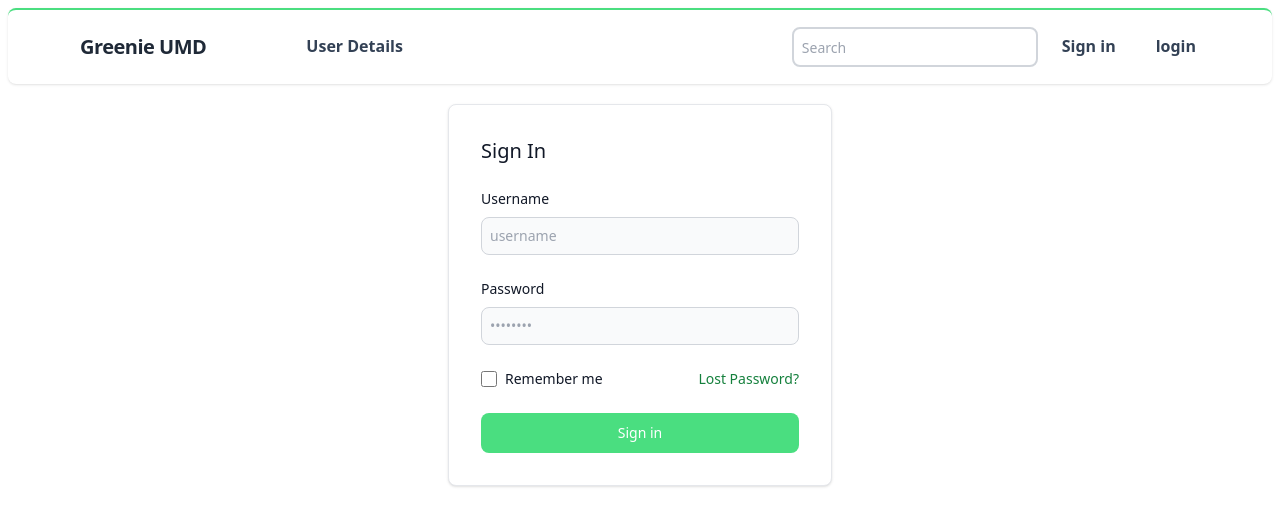
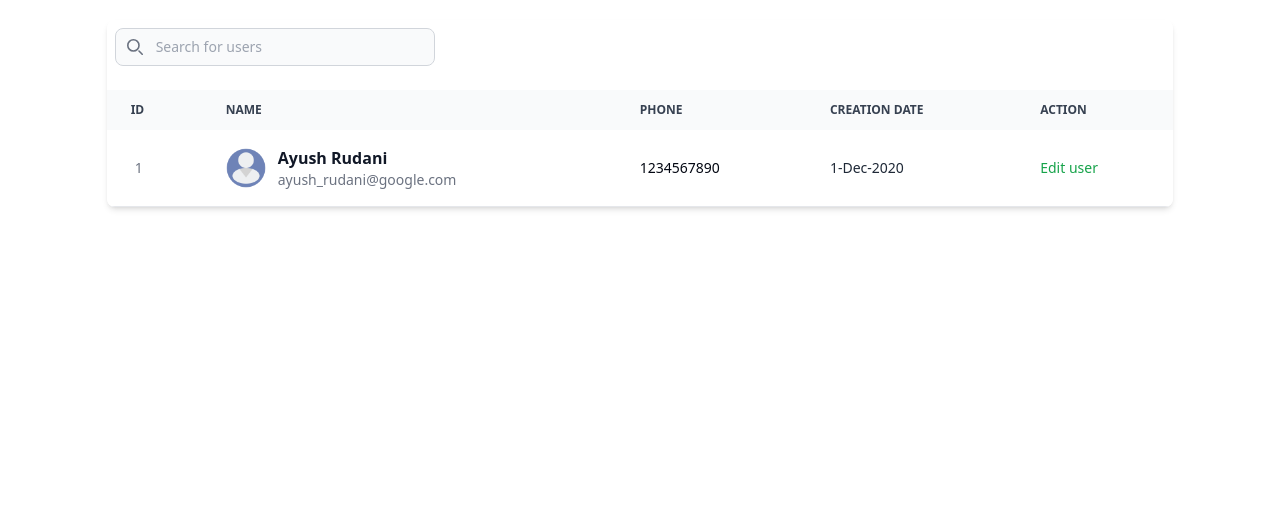
Before and after one commit to ayush-rudani/greenie_umd, a Next.js app: page / in a window 1280 px wide. Shown: the top 526 px of the page. Built offline with nearby package versions, Linux system fonts and the light colour scheme.

Commit message:
UserDetails component initial design

```diff
--- a/src/pages/AcCreation.js
+++ b/src/pages/AcCreation.js
@@ -55,7 +55,7 @@ export default function () {
                             type="password"
                             name="password"
                             id="password"
-                            placeholder="••••••••"
+                            placeholder="••••••••••"
                             className="w-full p-2 bg-gray-50 border border-gray-300 text-gray-900 text-sm rounded-lg focus:ring-green-500 focus:border-green-500 block dark:bg-gray-600 dark:border-gray-500 dark:placeholder-gray-400 dark:text-white"
                             required
                         />
--- /dev/null
+++ b/src/pages/UserDetail.js
@@ -0,0 +1,54 @@
+import React from 'react'
+
+export default function UserDetail() {
+    return (
+        <>
+            <div class="relative overflow-x-auto shadow-md sm:rounded-lg m-5 w-5/6 mx-auto">
+                <div class="flex items-center justify-between flex-column flex-wrap md:flex-row space-y-4 md:space-y-0 pb-4 bg-white  m-2">
+                    <label for="table-search" class="sr-only">Search</label>
+                    <div class="relative">
+                        <div class="absolute inset-y-0 rtl:inset-r-0 start-0 flex items-center ps-3 pointer-events-none">
+                            <svg class="w-4 h-4 text-gray-500" aria-hidden="true" fill="none" viewBox="0 0 20 20">
+                                <path stroke="currentColor" stroke-linecap="round" stroke-linejoin="round" stroke-width="2" d="m19 19-4-4m0-7A7 7 0 1 1 1 8a7 7 0 0 1 14 0Z" />
+                            </svg>
+                        </div>
+                        <input type="text" id="table-search-users" class="block p-2 ps-10 text-sm text-gray-900 border border-gray-300 rounded-lg w-80 bg-gray-50 focus:ring-green-500 focus:border-green-500" placeholder="Search for users" />
+                    </div>
+                </div>
+                <table class="w-full text-sm text-left rtl:text-right text-gray-50">
+                    <thead class="text-xs text-gray-700 uppercase bg-gray-50">
+                        <tr>
+                            <th scope="col" class="px-6 py-3">ID</th>
+                            <th scope="col" class="px-6 py-3">Name</th>
+                            <th scope="col" class="px-6 py-3">Phone</th>
+                            <th scope="col" class="px-6 py-3">Creation date</th>
+                            <th scope="col" class="px-6 py-3">Action</th>
+                        </tr>
+                    </thead>
+
+                    <tbody>
+                        <tr class="bg-white border-b hover:bg-gray-50">
+                            <td class="px-7 py-4 text-gray-500">
+                                1
+                            </td>
+                            <th scope="row" class="flex items-center px-6 py-4 text-gray-900 whitespace-nowrap">
+                                <img class="w-10 h-10 rounded-full" src="user.png" alt="" />
+                                <div class="ps-3">
+                                    <div class="text-base font-semibold">Ayush Rudani</div>
+                                    <div class="font-normal text-gray-500">ayush_rudani@google.com</div>
+                                </div>
+                            </th>
+                            <td class="px-6 py-4 text-gray-950">1234567890</td>
+                            <td class="px-6 py-4">
+                                <div class="flex items-center text-gray-800">1-Dec-2020</div>
+                            </td>
+                            <td class="px-6 py-4">
+                                <a href="#" class="font-medium text-green-600  hover:underline">Edit user</a>
+                            </td>
+                        </tr>
+                    </tbody>
+                </table>
+            </div>
+        </>
+    )
+}
--- a/src/pages/index.js
+++ b/src/pages/index.js
@@ -2,14 +2,16 @@ import NavBar from "@/components/NavBar";
 import Link from "next/link";
 import { useRouter } from "next/router";
 import AcCreation from "./AcCreation";
+import UserDetail from "./UserDetail";
 
 
 function Home() {
     const router = useRouter();
     return (
         <>
-            <NavBar />
-            <AcCreation />
+            {/* <NavBar /> */}
+            {/* <AcCreation /> */}
+            <UserDetail />
         </>
     );
 }
```
Also changed, not shown: public/user.png (added).
